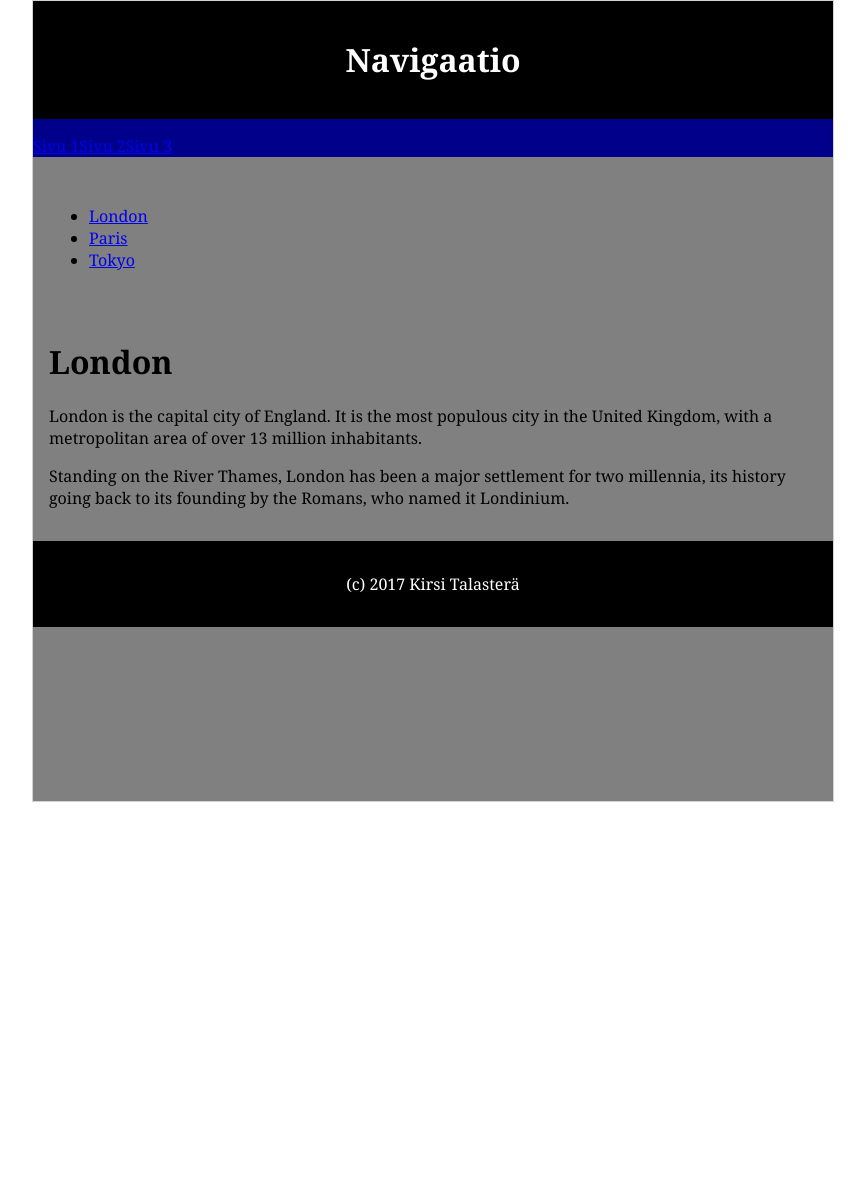
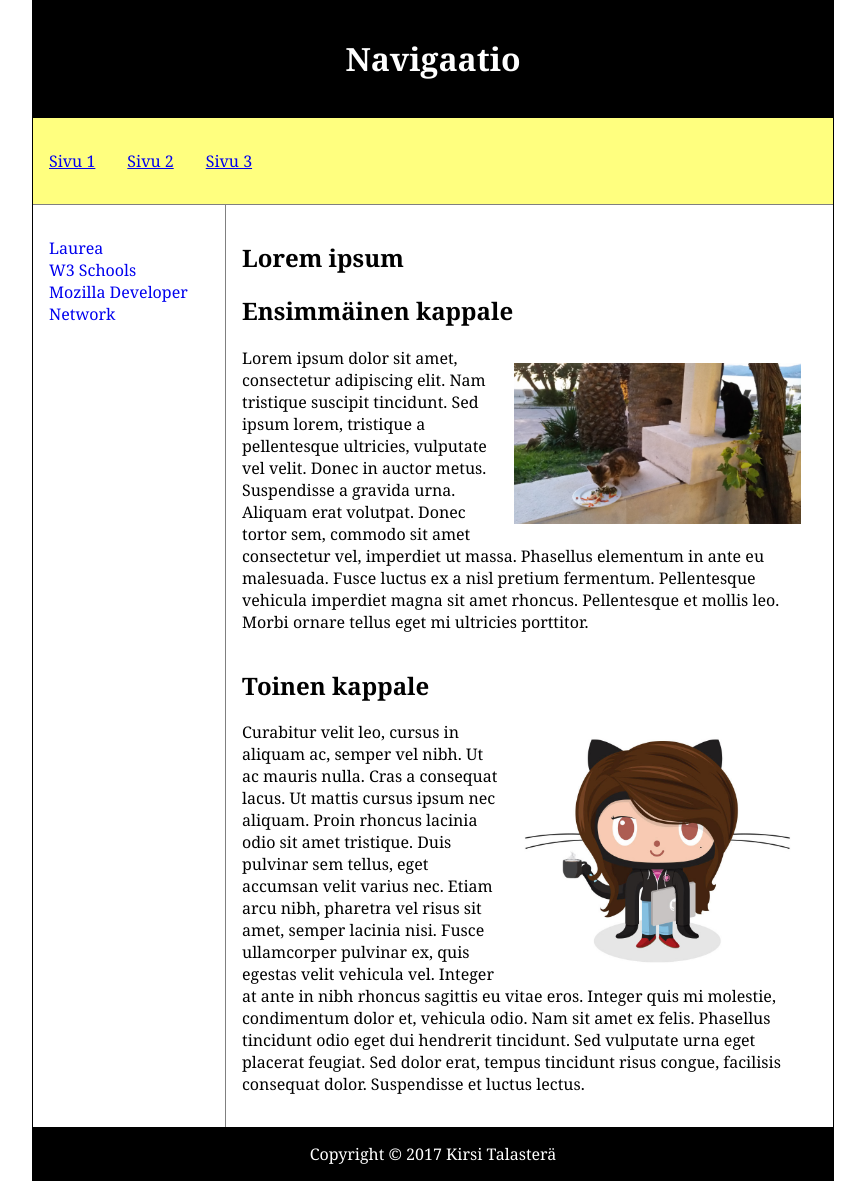
Before and after one commit to ktalaste/nettisivuni, a website: page 7B/index.html in a window 1280 px wide. Shown: the whole page, without its empty margins (207-1072 px from the left). Before the commit the page ends 802 px from the top, so only its background shows below. Drawn offline with Linux system fonts and the light colour scheme.

Commit message:
Sivu edistyy

```diff
--- /dev/null
+++ b/7B/app.css
@@ -0,0 +1,61 @@
+html,body {
+    max-height: 100%;
+    height: 100%;
+    min-height: 100%;
+    margin: 0;
+    font-family: "Georgia", "Times", "serif";
+}
+
+.container {
+    width: 80%;
+    max-width: 800px;
+    margin: 0px auto;
+    border-left: 1px solid black;
+    border-right: 1px solid black;
+}
+
+header, footer {
+    padding: 1em;
+    color: white;
+    background-color: black;
+    clear: left;
+    text-align: center;
+}
+
+nav.top {
+    clear: left;
+    background-color: #ffff7f;
+    border-bottom: 1px solid gray;
+}
+
+.clearfix {
+    clear: both;
+}
+
+nav.top a {
+    padding: 1em;
+    float: left;
+}
+
+nav.left {
+    float: left;
+    max-width: 160px;
+    margin: 0;
+    padding: 1em;
+}
+
+nav.left ul {
+    list-style-type: none;
+    padding: 0;
+}
+
+nav.left ul a {
+    text-decoration: none;
+}
+
+article {
+    margin-left: 170px;
+    border-left: 1px solid gray;
+    padding: 1em;
+    overflow: hidden;
+}
--- a/7B/index.html
+++ b/7B/index.html
@@ -1,93 +1,69 @@
 <!DOCTYPE html>
-<html lang="fi">
+<html>
     <head>
         <title>Navigaatio</title>
         <meta charset="UTF-8"/>
         <meta name="viewport" content="width=device-width, initial-scale=1.0, shrink-to-fit=no"/>
-        <style>
-            html,body {
-                max-width: 100%;
-                width: 100%;
-                min-width: 100%;
-                max-height: 100%;
-                height: 100%;
-                min-height: 100%;
-                background-color: white;
-                margin: 0px;
-                font-family: "Georgia", "Times", "serif";
-            }
-
-            .container {
-                width: 800px;
-                max-height: 100%;
-                height: 100%;
-                min-height: 100%;
-                background-color: grey;
-                margin: 0px auto;
-                border: 1px solid lightgray;
-            }
-
-            nav.top {
-                width: 100%;
-                height: 1cm;
-                background-color: darkblue;
-                color: whitesmoke;
-                margin: 0px;
-            }
-
-            nav.top a {
-                margin: 0px;
-                float: left;
-            }
-
-            nav.left,.content {
-                float: left;
-                margin: 0;
-                padding: 1em;
-            }
-
-            .main {
-                width: 100%;
-                margin: 0px;
-                clear: both;
-            }
-
-            header, footer {
-                padding: 1em;
-                color: white;
-                background-color: black;
-                clear: left;
-                text-align: center;
-            }
-        </style>
+        <link rel="stylesheet" href="app.css"/>
     </head>
     <body>
         <div class="container">
             <header>
                 <h1>Navigaatio</h1>
             </header>
+
             <nav class="top">
                 <a href="#1"><p>Sivu 1</p></a>
                 <a href="#2"><p>Sivu 2</p></a>
                 <a href="#3"><p>Sivu 3</p></a>
+                <div class="clearfix"></div>
             </nav>
-            <div class="main">
-                <nav class="left">
-                    <ul>
-                        <li><a href="#">London</a></li>
-                        <li><a href="#">Paris</a></li>
-                        <li><a href="#">Tokyo</a></li>
-                    </ul>
-                </nav>
-                <div class="content">
-                    <h1>London</h1>
-                    <p>London is the capital city of England. It is the most populous city in the  United Kingdom, with a metropolitan area of over 13 million inhabitants.</p>
-                    <p>Standing on the River Thames, London has been a major settlement for two millennia, its history going back to its founding by the Romans, who named it Londinium.</p>
-                </div>
-            </div>
-            <footer>
-                <p>(c) 2017 Kirsi Talasterä</p>
-            </footer>
+
+            <nav class="left">
+                <ul>
+                    <li><a href="http://www.laurea.fi/" target="_blank">Laurea</a></li>
+                    <li><a href="http://www.w3schools.com/" target="_blank">W3 Schools</a></li>
+                    <li><a href="https://developer.mozilla.org/" target="_blank">Mozilla Developer Network</a></li>
+                </ul>
+            </nav>
+
+            <article>
+                <h1>Lorem ipsum</h1>
+                <h2>Ensimmäinen kappale</h2>
+                <p>
+                    <img src="images/kissat_1.jpg" style="width: 50%; padding: 1em; float: right;"/>
+                    Lorem ipsum dolor sit amet, consectetur adipiscing elit.
+                    Nam tristique suscipit tincidunt. Sed ipsum lorem,
+                    tristique a pellentesque ultricies, vulputate vel velit.
+                    Donec in auctor metus. Suspendisse a gravida urna.
+                    Aliquam erat volutpat. Donec tortor sem, commodo sit amet
+                    consectetur vel, imperdiet ut massa. Phasellus elementum in
+                    ante eu malesuada. Fusce luctus ex a nisl pretium
+                    fermentum. Pellentesque vehicula imperdiet magna sit amet
+                    rhoncus. Pellentesque et mollis leo. Morbi ornare tellus
+                    eget mi ultricies porttitor.</p>
+                <div class="clearfix"></div>
+                <h2>Toinen kappale</h2>
+                <p>
+                    <img src="images/femalecodercat.jpg" style="width: 50%; padding: 1em; float: right;"/>
+                    Curabitur velit leo, cursus in aliquam ac, semper vel nibh.
+                    Ut ac mauris nulla. Cras a consequat lacus. Ut mattis
+                    cursus ipsum nec aliquam. Proin rhoncus lacinia odio sit
+                    amet tristique. Duis pulvinar sem tellus, eget accumsan
+                    velit varius nec. Etiam arcu nibh, pharetra vel risus sit
+                    amet, semper lacinia nisi. Fusce ullamcorper pulvinar ex,
+                    quis egestas velit vehicula vel. Integer at ante in nibh
+                    rhoncus sagittis eu vitae eros. Integer quis mi molestie,
+                    condimentum dolor et, vehicula odio. Nam sit amet ex felis.
+                    Phasellus tincidunt odio eget dui hendrerit tincidunt.
+                    Sed vulputate urna eget placerat feugiat. Sed dolor erat,
+                    tempus tincidunt risus congue, facilisis consequat dolor.
+                    Suspendisse et luctus lectus.</p>
+            </article>
+
+            <footer>Copyright &copy; 2017 Kirsi Talasterä</footer>
+
         </div>
+
     </body>
 </html>
```
Also changed, not shown: 7B/london.html (deleted, +0 -94 lines), 7B/images/femalecodercat.jpg (added).
